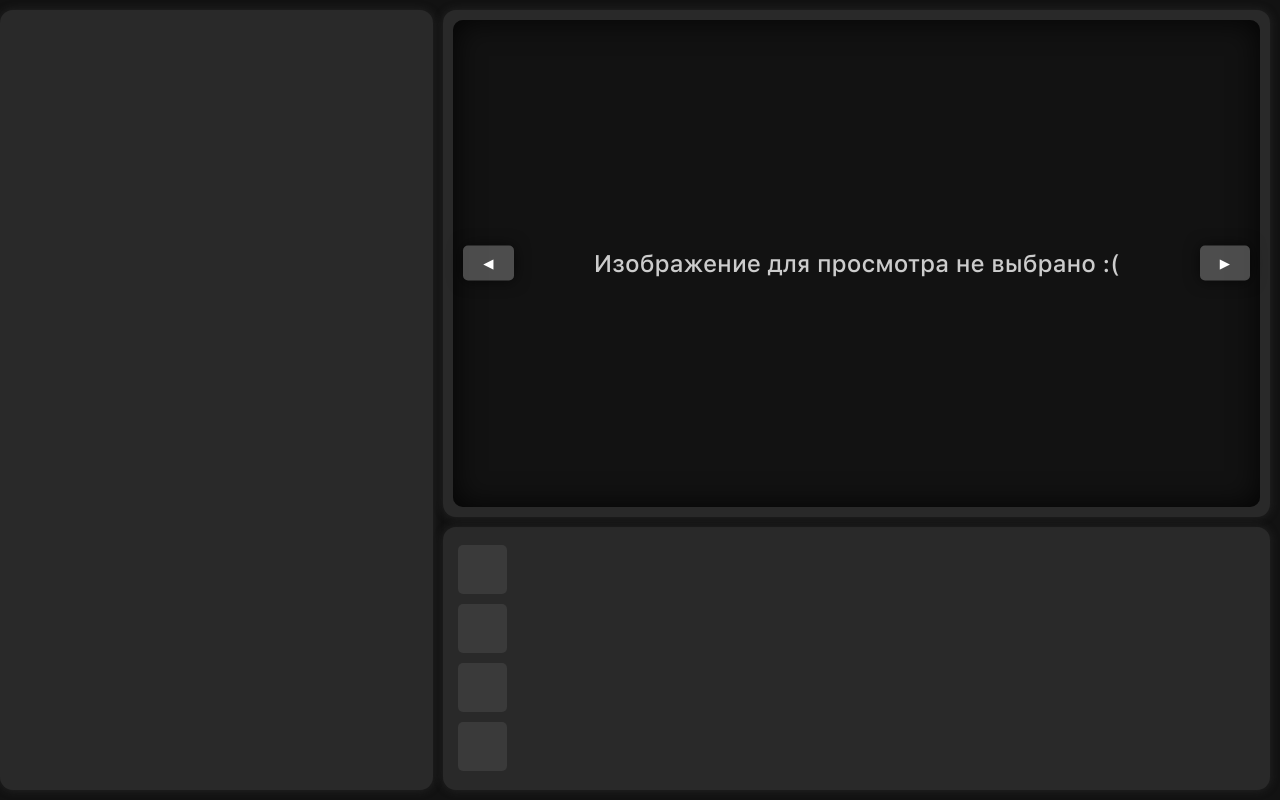
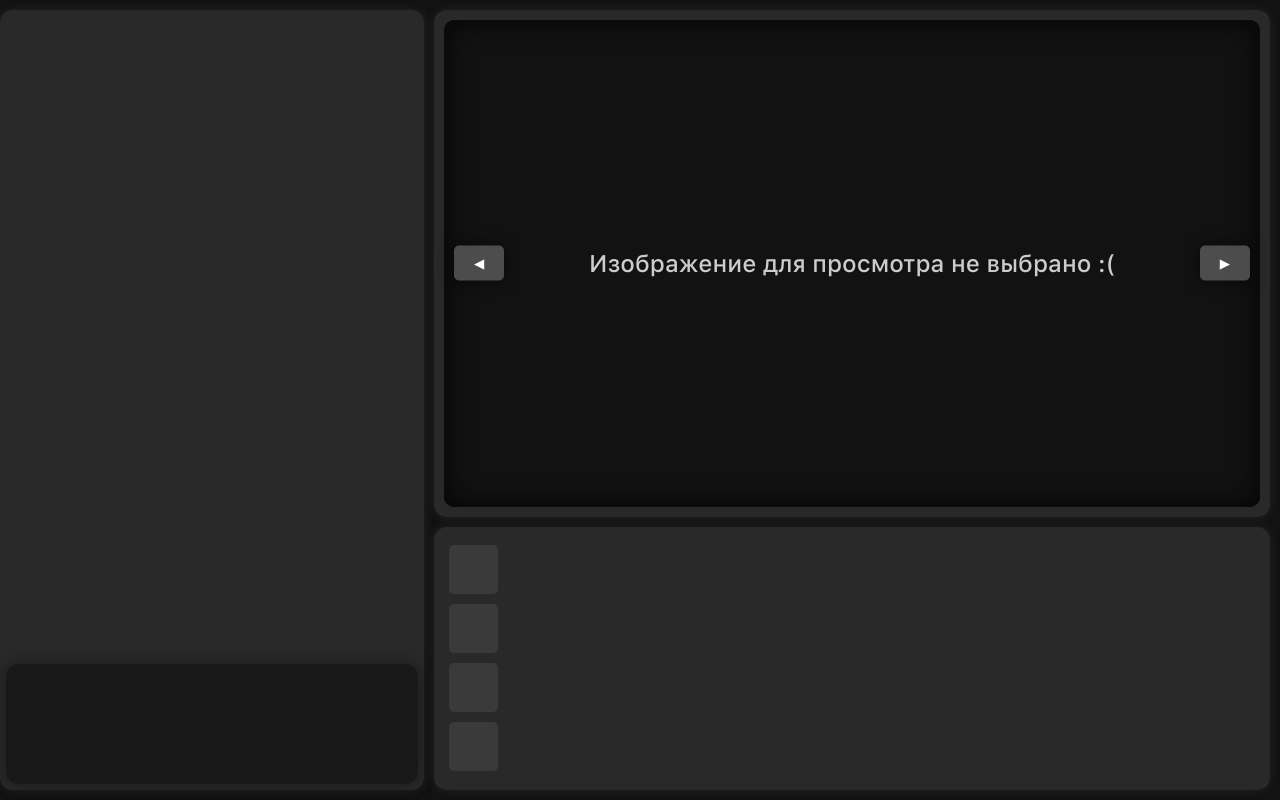
Before and after one commit to mrvasil/PicBrowser, a Flask app: page /main in a window 1280 px wide. Run offline with Flask 3, Linux system fonts and the light colour scheme; data that the repository does not hold is empty.

Commit message:
scroll and filters

```diff
--- a/interface/static/style.css
+++ b/interface/static/style.css
@@ -64,13 +64,17 @@ body {
 .sidebar {
     flex: 1;
     background-color: #292929;
-    padding: 10px;
+    padding: 3px;
     box-sizing: border-box;
     margin: 10px;
     margin-left: 0px;
     border: 0;
     border-radius: 13px;
     box-shadow: 0.01em 0.01em 10px rgba(57, 57, 57, 0.494);
+    display: flex;
+    flex-direction: column;
+    justify-content: space-between;
+    position: relative;
 }
 
 .main-content {
@@ -146,6 +150,11 @@ body {
     display: grid;
     grid-template-columns: repeat(auto-fill, minmax(60px, 1fr));
     gap: 10px;
+    overflow: auto;
+    border: 0;
+    border-radius: 13px;
+    padding: 8px;
+    padding-bottom: 130px;
 }
 
 .thumbnail img {
@@ -154,11 +163,11 @@ body {
     object-fit: cover;
     border: 0;
     border-radius: 5px;
-    box-shadow: 0.02em 0.02em 15px rgba(0, 0, 0, 0.608);
+    box-shadow: 0.02em 0.02em 8px rgba(0, 0, 0, 0.808);
 }
 
 .thumbnail.selected img {
-    box-shadow: 0.02em 0.02em 20px rgb(255, 255, 255);
+    box-shadow: 0.02em 0.02em 8px rgb(255, 255, 255);
 }
 
 .default-btn {
@@ -171,7 +180,6 @@ body {
     width: 49px;
     height: 49px;
     transition: background-color 0.3s;
-    /* margin-left: 10px; */
     font-family: 'SFProText';
 }
 .default-btn:hover {
@@ -221,3 +229,35 @@ body {
 .delete-all-btn:hover {
     background-color: rgba(250, 28, 28, 0.565);
 }
+
+.sidebar-filters {
+    padding: 10px;
+    margin-top: auto;
+    background-color: #191919;
+    height: 100px;
+    border: 0px;
+    border-radius: 13px;
+    box-shadow: 0.01em 0.01em 15px rgba(17, 17, 17, 0.608);
+    position: absolute;
+    bottom: 6px;
+    left: 6px;
+    right: 6px;
+}
+
+
+
+
+*::-webkit-scrollbar {
+    width: 8px;
+    height: 8px;
+}
+
+*::-webkit-scrollbar-track {
+    background: #292929;
+}
+
+*::-webkit-scrollbar-thumb {
+    background-color: #828282;
+    border-radius: 10px;
+    border: 2px solid #292929;
+}
--- a/interface/templates/main.html
+++ b/interface/templates/main.html
@@ -10,6 +10,12 @@
         {% for image in images %}
         <div class="thumbnail" draggable="true"><img src="/uploads/{{image}}" data-filename="{{ image }}"></div>
         {% endfor %}
+    </div>
+    <div class="sidebar-filters">
+        <!-- <div class="filter-item">
+            <input type="checkbox" id="filter-checkbox">
+            <label for="filter-checkbox">Фильтр</label>
+        </div> -->
     </div>
 </div>
 <div class="main-content">
```
